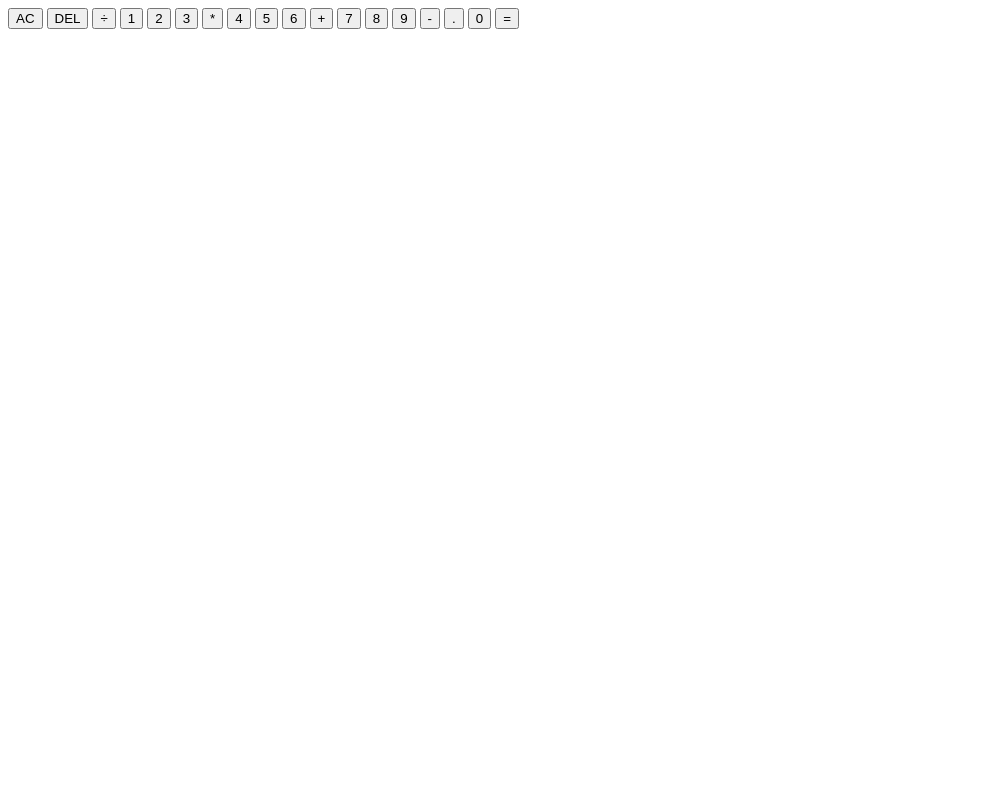
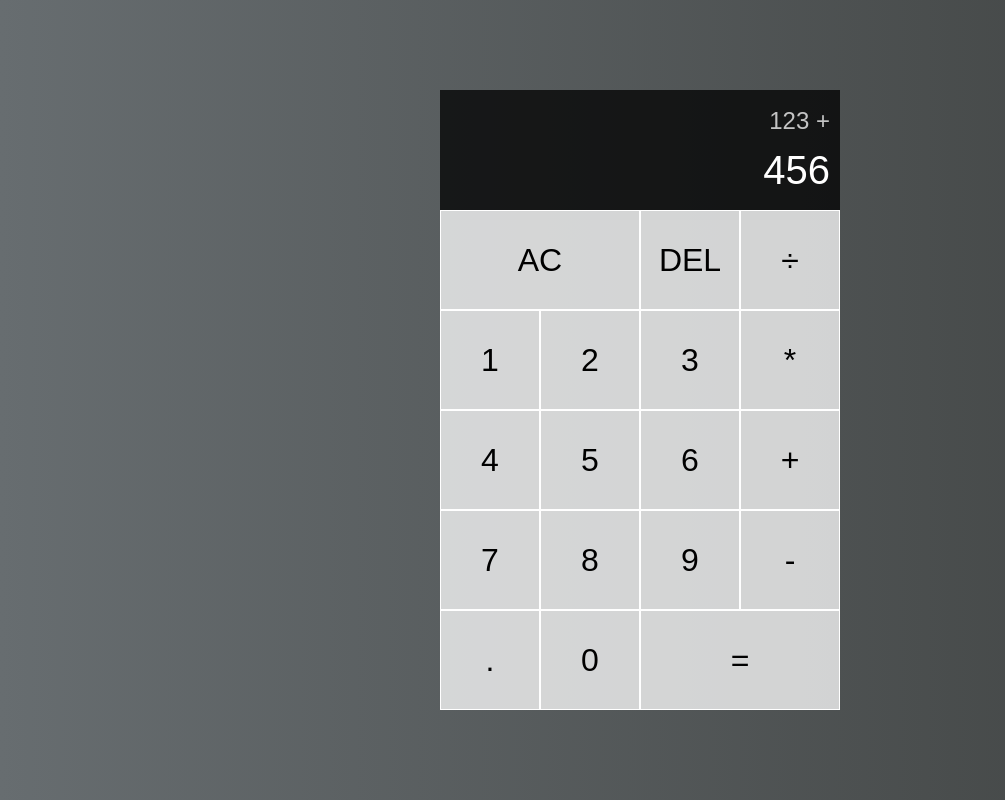
Before and after one commit to lumengli7/calculator, a plain HTML site: page index.html in a window 1280 px wide. Shown: the whole page, without its empty margins (0-1005 px from the left). Drawn offline with Linux system fonts and the light colour scheme.

Commit message:
styled calculator

```diff
--- a/index.html
+++ b/index.html
@@ -12,8 +12,8 @@
 <body>
     <div class="calculator-grid">
         <div class="output">
-            <div class="previous-operand"></div>
-            <div class="current-operand"></div>
+            <div class="previous-operand">123 +</div>
+            <div class="current-operand">456</div>
         </div>
         <button class="span-two">AC</button>
         <button>DEL</button>
--- a/styles.css
+++ b/styles.css
@@ -0,0 +1,58 @@
+*, *::before, *::after {
+    box-sizing: border-box;
+    font-family: Gotham Rounded, sans-serif;
+    font-weight: normal;
+}
+
+body {
+    padding: 0;
+    margin: 0;
+    background: linear-gradient(to right, #676d70, #3f4241);
+}
+
+.calculator-grid {
+    display: grid;
+    justify-content: center;
+    align-content: center;
+    min-height: 100vh;
+    grid-template-columns: repeat(4, 100px);
+    grid-template-rows: minmax(120px, auto) repeat(5, 100px);
+}
+
+.calculator-grid > button {
+    cursor: pointer;
+    font-size: 2rem;
+    border: 1px solid white;
+    outline: none;
+    background-color: rgba(255, 255, 255, .75);
+}
+
+.calculator-grid > button:hover {
+    background-color: rgba(255, 255, 255, .90);
+}
+
+.span-two {
+    grid-column: span 2;
+}
+
+.output {
+    grid-column: 1 / -1;
+    background-color: rgba(0, 0, 0, .75);
+    display: flex;
+    align-items: flex-end;
+    justify-content: space-around;
+    flex-direction: column;
+    padding: 10px;
+    word-wrap: break-word;
+    word-break: break-all;
+}
+
+.output .previous-operand {
+    color: rgba(255, 255, 255, .75);
+    font-size: 1.5rem;
+}
+
+.output .current-operand {
+    color: white;
+    font-size: 2.5rem;
+}
```
